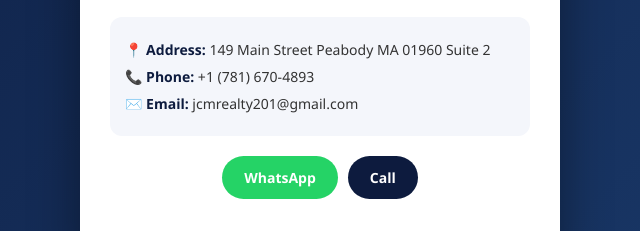
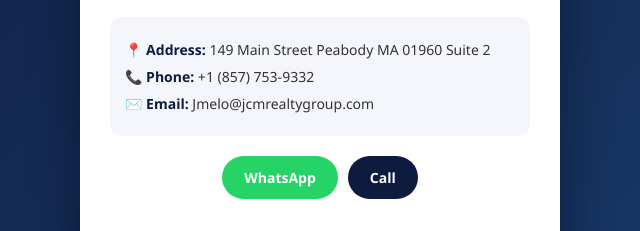
Before and after one commit to rentskygit/Presentation-JCM-REALTY, a plain HTML site: page index.html in a window 1280 px wide. Shown: the part 507-738 px from the top of the page, 320-960 px from the left. Drawn offline with Linux system fonts and the light colour scheme.

Commit message:
Update contact information in index.html

```diff
--- a/index.html
+++ b/index.html
@@ -94,8 +94,8 @@
 
       <div class="info-box">
         <p><strong>📍 Address:</strong>  149 Main Street Peabody  MA 01960 Suite 2</p>
-        <p><strong>📞 Phone:</strong> +1 (781) 670-4893</p>
-        <p><strong>✉️ Email:</strong> jcmrealty201@gmail.com</p>
+        <p><strong>📞 Phone:</strong> +1 (857) 753-9332</p>
+        <p><strong>✉️ Email:</strong> Jmelo@jcmrealtygroup.com</p>
       </div>
 
       <div class="botones">
```
